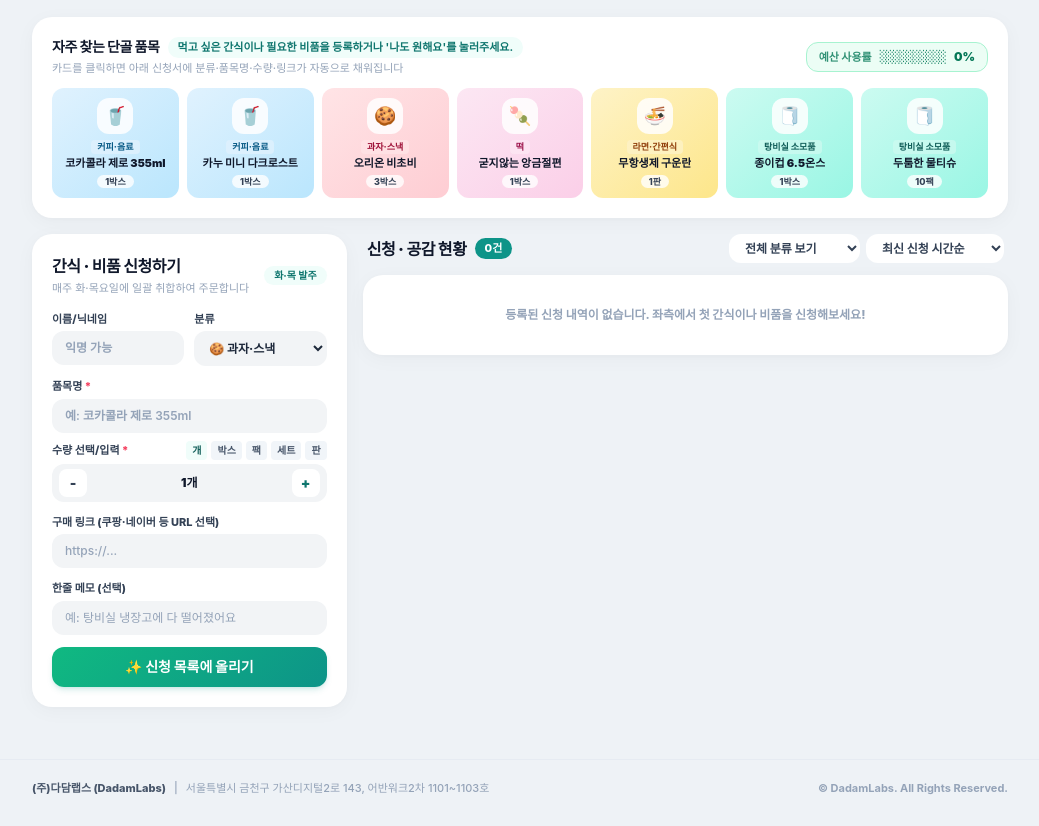
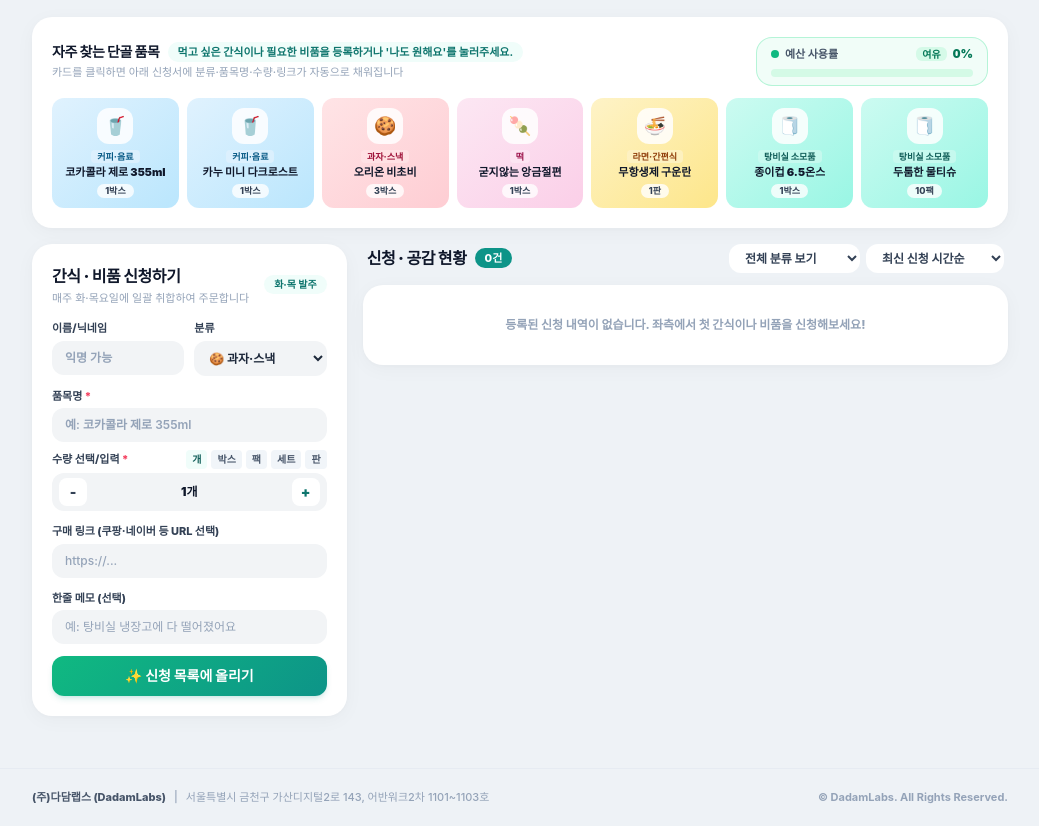
Before and after one commit to onesiin888/dadam-food, a plain HTML site: page index.html in a window 1280 px wide. Shown: the part 54-880 px from the top of the page, without its empty margins (120-1159 px from the left). Drawn offline with nearby package versions, Linux system fonts and the light colour scheme; no server answers; a web font is replaced by a local one.

Commit message:
Update index.html

```diff
--- a/index.html
+++ b/index.html
@@ -142,11 +142,21 @@ button:disabled {
                 </div>
 
                 <!-- 우측 상단: 일반 직원용 예산 사용률 게이지 & 담당자용 단골 추가 버튼 -->
-                <div class="flex items-center gap-2 shrink-0">
-                    <div id="publicUsageGauge" class="inline-flex items-center gap-2 px-3 py-1.5 rounded-xl border text-xs font-extrabold transition-colors bg-emerald-50 border-emerald-200 text-emerald-700">
-                        <span class="text-[11px] font-extrabold opacity-80">예산 사용률</span>
-                        <span id="publicUsageBlocks" class="font-mono tracking-tighter text-[12px] leading-none">░░░░░░░░░░</span>
-                        <span id="publicUsagePct" class="font-black text-xs">0%</span>
+                <div class="flex items-center gap-2 shrink-0 w-full sm:w-auto justify-end">
+                    <div id="publicUsageGauge" class="w-full sm:w-[232px] rounded-2xl border px-3.5 py-2 transition-all duration-300 bg-emerald-50/70 border-emerald-200/80">
+                        <div class="flex items-center justify-between gap-2 mb-1.5">
+                            <div class="flex items-center gap-1.5">
+                                <span id="publicUsageDot" class="w-2 h-2 rounded-full bg-emerald-500 shrink-0"></span>
+                                <span class="text-[11px] font-extrabold text-slate-600">예산 사용률</span>
+                            </div>
+                            <div class="flex items-center gap-1.5">
+                                <span id="publicUsageStatus" class="text-[10px] font-extrabold px-1.5 py-0.5 rounded-md bg-emerald-100/90 text-emerald-700 leading-none">여유</span>
+                                <span id="publicUsagePct" class="text-xs font-black tabular-nums text-emerald-700 leading-none">0%</span>
+                            </div>
+                        </div>
+                        <div id="publicUsageTrack" class="w-full h-2 rounded-full overflow-hidden bg-emerald-100/90">
+                            <div id="publicUsageBar" class="h-full rounded-full transition-all duration-500 bg-gradient-to-r from-teal-500 to-emerald-400" style="width: 0%"></div>
+                        </div>
                     </div>
                     <div id="adminPresetControl" class="hidden">
                         <button type="button" id="openAddPresetBtn" class="text-[11px] bg-[#10B981]/15 hover:bg-[#10B981]/25 text-[#065F46] px-3 py-1.5 rounded-xl font-extrabold transition cursor-pointer">+ 단골 품목 추가</button>
@@ -599,6 +609,7 @@ function updateBudgetColors(balance, pct) {
     var balanceEl = document.getElementById("balanceDisplay");
     var progressBar = document.getElementById("budgetProgressBar");
 
+    // 담당자 로그인 상태가 아니면 무조건 숨김 유지
     if (!isAdmin) {
         cardBox.className = "hidden";
         return;
@@ -622,12 +633,15 @@ function updateBudgetColors(balance, pct) {
     }
 }
 
-// 일반 직원용 예산 사용률 10칸 블록 게이지 (금액 비노출, % 구간별 3단계 색상 자동 전환)
+// 일반 직원용 예산 사용률 미니 프로그레스 위젯 (금액 비노출, % 구간별 자동 색상·상태 전환)
 function updatePublicUsageGauge(spent, total, balance) {
     var gaugeEl = document.getElementById("publicUsageGauge");
-    var blocksEl = document.getElementById("publicUsageBlocks");
+    var dotEl = document.getElementById("publicUsageDot");
+    var statusEl = document.getElementById("publicUsageStatus");
     var pctEl = document.getElementById("publicUsagePct");
-    if (!gaugeEl || !blocksEl || !pctEl) return;
+    var trackEl = document.getElementById("publicUsageTrack");
+    var barEl = document.getElementById("publicUsageBar");
+    if (!gaugeEl || !dotEl || !statusEl || !pctEl || !trackEl || !barEl) return;
 
     // 담당자 로그인 시에는 좌측 상세 예산 카드가 보이므로 일반용 게이지는 숨김
     if (isAdmin) {
@@ -637,24 +651,45 @@ function updatePublicUsageGauge(spent, total, balance) {
     gaugeEl.classList.remove("hidden");
 
     var usedPct = total > 0 ? Math.max(0, Math.min(100, Math.round((spent / total) * 100))) : 100;
-    var filledCount = Math.round(usedPct / 10);
-    var blocksStr = "";
-    for (var i = 0; i < 10; i++) {
-        blocksStr += (i < filledCount) ? "▓" : "░";
+    if (balance <= 0) usedPct = 100;
+
+    pctEl.innerText = usedPct + "%";
+    barEl.style.width = usedPct + "%";
+
+    // 사용률 구간별 다담랩스·토스 스타일 테마 색상 및 상태 배지 적용
+    if (balance <= 0 || usedPct >= 100) {
+        gaugeEl.className = "w-full sm:w-[232px] rounded-2xl border px-3.5 py-2 transition-all duration-300 bg-rose-50 border-rose-300/90";
+        dotEl.className = "w-2 h-2 rounded-full bg-rose-500 animate-ping shrink-0";
+        statusEl.className = "text-[10px] font-extrabold px-1.5 py-0.5 rounded-md bg-rose-500 text-white leading-none";
+        statusEl.innerText = "소진 마감";
+        pctEl.className = "text-xs font-black tabular-nums text-rose-600 leading-none";
+        trackEl.className = "w-full h-2 rounded-full overflow-hidden bg-rose-100";
+        barEl.className = "h-full rounded-full transition-all duration-500 bg-gradient-to-r from-rose-500 to-red-500";
+    } else if (usedPct >= 80) {
+        gaugeEl.className = "w-full sm:w-[232px] rounded-2xl border px-3.5 py-2 transition-all duration-300 bg-rose-50/80 border-rose-200/80";
+        dotEl.className = "w-2 h-2 rounded-full bg-rose-500 animate-pulse shrink-0";
+        statusEl.className = "text-[10px] font-extrabold px-1.5 py-0.5 rounded-md bg-rose-100 text-rose-700 leading-none";
+        statusEl.innerText = "소진 임박";
+        pctEl.className = "text-xs font-black tabular-nums text-rose-600 leading-none";
+        trackEl.className = "w-full h-2 rounded-full overflow-hidden bg-rose-100/90";
+        barEl.className = "h-full rounded-full transition-all duration-500 bg-gradient-to-r from-rose-500 to-pink-500";
+    } else if (usedPct >= 50) {
+        gaugeEl.className = "w-full sm:w-[232px] rounded-2xl border px-3.5 py-2 transition-all duration-300 bg-amber-50/80 border-amber-200/80";
+        dotEl.className = "w-2 h-2 rounded-full bg-amber-500 shrink-0";
+        statusEl.className = "text-[10px] font-extrabold px-1.5 py-0.5 rounded-md bg-amber-100 text-amber-800 leading-none";
+        statusEl.innerText = "주의";
+        pctEl.className = "text-xs font-black tabular-nums text-amber-700 leading-none";
+        trackEl.className = "w-full h-2 rounded-full overflow-hidden bg-amber-100/90";
+        barEl.className = "h-full rounded-full transition-all duration-500 bg-gradient-to-r from-amber-400 to-orange-400";
+    } else {
+        gaugeEl.className = "w-full sm:w-[232px] rounded-2xl border px-3.5 py-2 transition-all duration-300 bg-emerald-50/70 border-emerald-200/80";
+        dotEl.className = "w-2 h-2 rounded-full bg-emerald-500 shrink-0";
+        statusEl.className = "text-[10px] font-extrabold px-1.5 py-0.5 rounded-md bg-emerald-100/90 text-emerald-700 leading-none";
+        statusEl.innerText = "여유";
+        pctEl.className = "text-xs font-black tabular-nums text-emerald-700 leading-none";
+        trackEl.className = "w-full h-2 rounded-full overflow-hidden bg-emerald-100/90";
+        barEl.className = "h-full rounded-full transition-all duration-500 bg-gradient-to-r from-teal-500 to-emerald-400";
     }
-
-    blocksEl.innerText = blocksStr;
-    pctEl.innerText = usedPct + "%";
-
-    // 사용률 구간별 3단계 색상 변경 (0~49% 에메랄드 / 50~79% 주황 / 80~100% 빨강)
-    var colorClass = "bg-emerald-50 border-emerald-200 text-emerald-700";
-    if (balance <= 0 || usedPct >= 80) {
-        colorClass = "bg-rose-50 border-rose-200 text-rose-700";
-    } else if (usedPct >= 50) {
-        colorClass = "bg-amber-50 border-amber-200 text-amber-700";
-    }
-
-    gaugeEl.className = "inline-flex items-center gap-2 px-3 py-1.5 rounded-xl border text-xs font-extrabold transition-colors " + colorClass;
 }
 
 function renderAll() {
```
